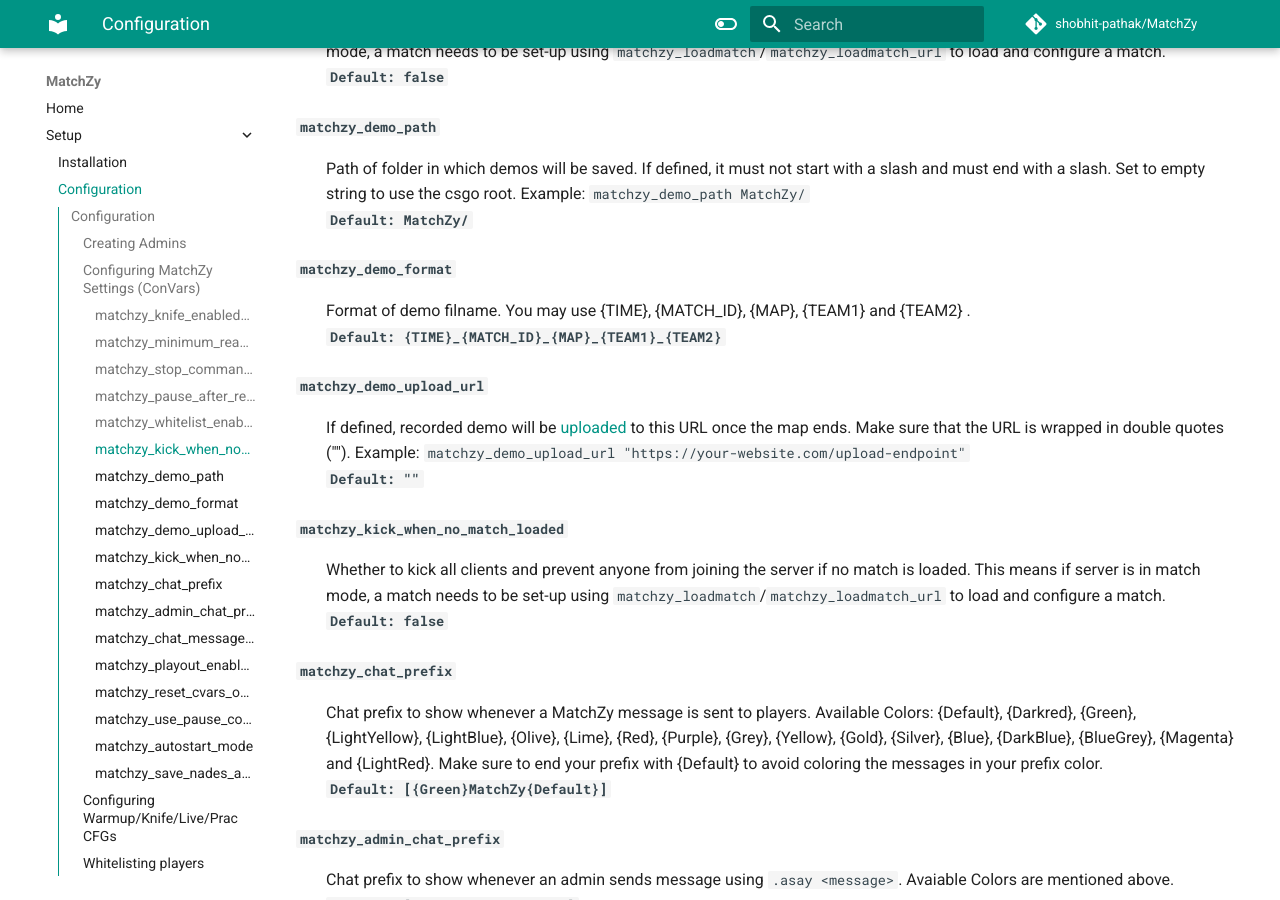
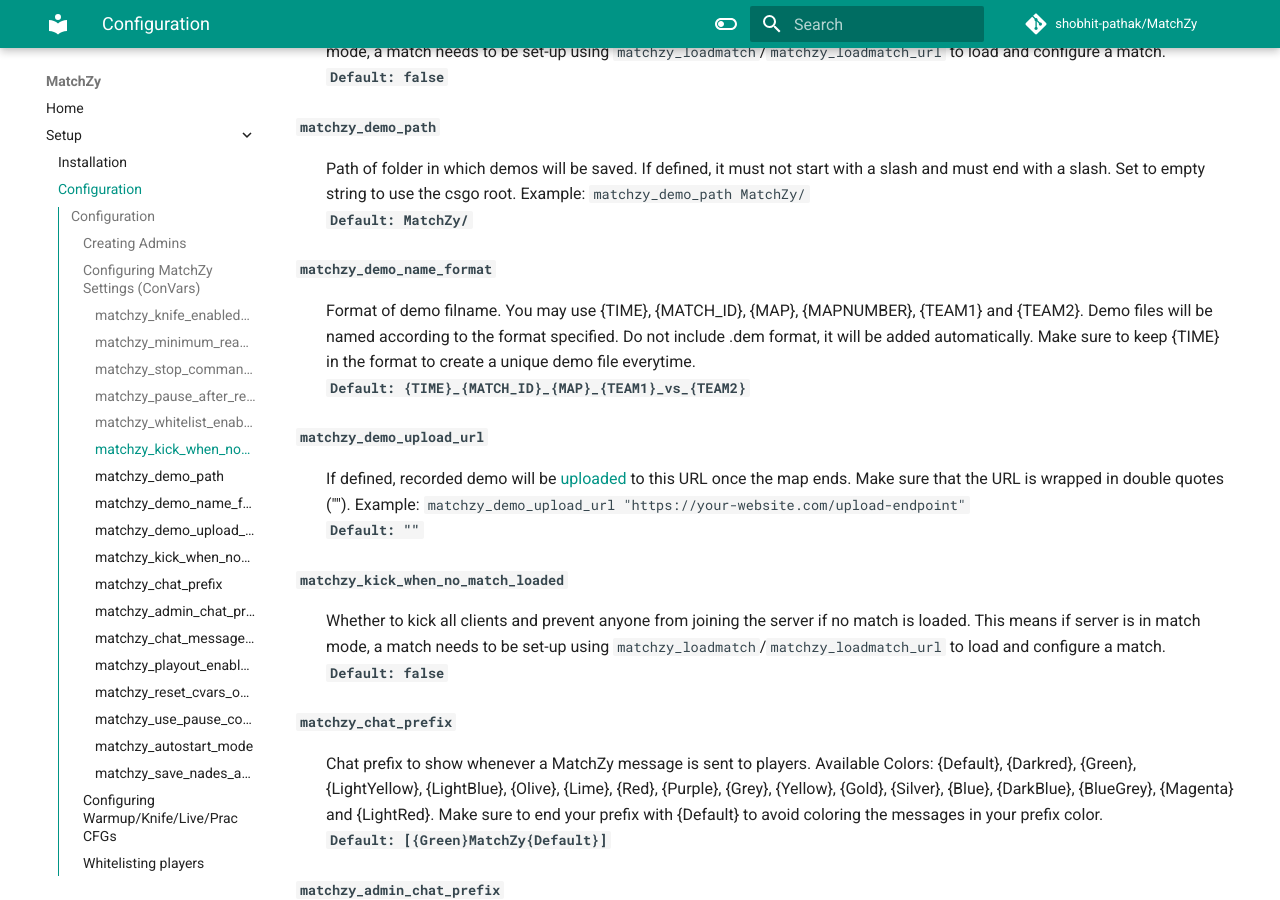
Before and after one commit to shobhit-pathak/MatchZy, an MkDocs documentation site: the page built from documentation/docs/configuration.md, in a window 1280 px wide and 900 px high, scrolled down 2154 px. Built offline with MkDocs 1.6.1 and Material for MkDocs 9.7.7, drawn with Linux system fonts in a browser that asks for light colours; comment, search, counter and statistics services are not loaded.

```diff
--- a/documentation/docs/configuration.md
+++ b/documentation/docs/configuration.md
@@ -71,8 +71,8 @@ Again, inside `csgo/cfg/MatchZy`, a file named `config.cfg` should be present. T
 ####`matchzy_demo_path`
 :   Path of folder in which demos will be saved. If defined, it must not start with a slash and must end with a slash. Set to empty string to use the csgo root. Example: `matchzy_demo_path MatchZy/`<br>**`Default: MatchZy/`**
 
-####`matchzy_demo_format`
-:   Format of demo filname. You may use {TIME}, {MATCH_ID}, {MAP}, {TEAM1} and {TEAM2} . <br>**`Default: {TIME}_{MATCH_ID}_{MAP}_{TEAM1}_{TEAM2}`**
+####`matchzy_demo_name_format`
+:   Format of demo filname. You may use {TIME}, {MATCH_ID}, {MAP}, {MAPNUMBER}, {TEAM1} and {TEAM2}. Demo files will be named according to the format specified. Do not include .dem format, it will be added automatically. Make sure to keep {TIME} in the format to create a unique demo file everytime.<br>**`Default: {TIME}_{MATCH_ID}_{MAP}_{TEAM1}_vs_{TEAM2}`**
 
 ####`matchzy_demo_upload_url`
 :   If defined, recorded demo will be [uploaded](../gotv#automatic-upload) to this URL once the map ends. Make sure that the URL is wrapped in double quotes ("").
--- a/documentation/docs/gotv.md
+++ b/documentation/docs/gotv.md
@@ -16,7 +16,7 @@ MatchZy records the demos automatically. It recording starts once all teams have
 
 Path of demos can be configured using `matchzy_demo_path <directory>/`. If defined, it must not start with a slash and must end with a slash. Set to empty string to use the csgo root.
 
-Demo files will be named according to `matchzy_demo_format`. The default format is: `{TIME}_{MATCH_ID}_{MAP}_{TEAM1}_{TEAM2}`
+Demo files will be named according to `matchzy_demo_name_format`. The default format is: `{TIME}_{MATCH_ID}_{MAP}_{TEAM1}_{TEAM2}`
 
 !!! info "Broadcast delay on GOTV recording"
 
```
Also changed, not shown: 3 other files.
